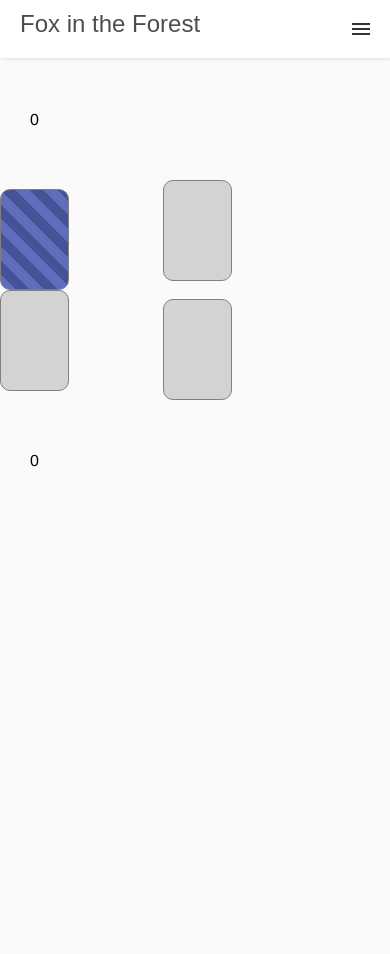
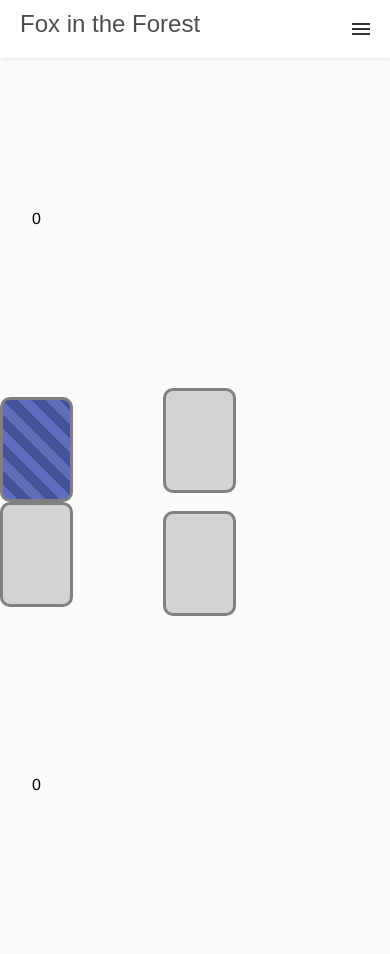
Before and after one commit to Oripy/foxintheforest, a Flask app: template foxy/templates/game.html in a window 390 px wide. Run offline with Flask 2, Linux system fonts and the light colour scheme; the template is opened without the code that fills it, so the values that code supplies are empty.

Commit message:
Better narrow screen layout

```diff
--- a/foxy/static/game.css
+++ b/foxy/static/game.css
@@ -1,8 +1,10 @@
 #playingarea
 {
+	height: calc(100% - 50px);
+
 	display: grid;
 	grid-template-columns: [col-start] 1fr 4fr 1fr [col-end];
-	grid-template-rows: [row-start] 1fr 2fr 1fr [row-end] 1fr;
+	grid-template-rows: [row-start] 1fr auto 1fr [row-end] 1fr;
     grid-template-areas:
     "opponentinfo opponenthand ."
     "decks trick help"
@@ -12,7 +14,24 @@
 
 	justify-items: center;
     align-items: center;
-    padding-top: 20px;
+}
+
+@media (max-width: 768px) {
+    #history
+    {
+        display: none;
+	}
+	#playingarea
+	{
+		display: grid;
+		grid-template-columns: [col-start] 1fr 4fr 1fr [col-end];
+		grid-template-rows: [row-start] 1fr auto 1fr [row-end];
+		grid-template-areas:
+		"opponentinfo opponenthand ."
+		"decks trick help"
+		"playerinfo playerhand .";
+		grid-row-gap: 0%;
+	}
 }
 
 #playerhand
@@ -41,13 +60,6 @@
   grid-area: history;
   filter: opacity(50%);
   justify-self: end;
-}
-
-@media (hover: none) {
-    #history
-    {
-        display: none;
-    }
 }
 
 #history .opponent
@@ -83,7 +95,7 @@
 	width: 57px;
 	height: 89px;
 	padding: 5px;
-	border: solid 1px #808080;
+	border: solid 3px #808080;
 	background-color: white;
 	display: inline-block;
 	border-radius: 10px;
@@ -186,6 +198,7 @@
 .gameinfo
 {
 	text-align: center;
+	white-space: nowrap;
 }
 
 .select
@@ -199,7 +212,8 @@
 .help
 {
     transform: scale(2.5);
-    grid-area: help;
+	grid-area: help;
+	justify-self: start;
 }
 
 .help > :first-child
@@ -207,9 +221,9 @@
     margin-bottom: 0;
 }
 
-.helptext
-{
-    font-size: 4.9px;
+.helptext {
+	font-size: 4.9px;
+	text-align: justify;
 }
 
 .hidden
```
